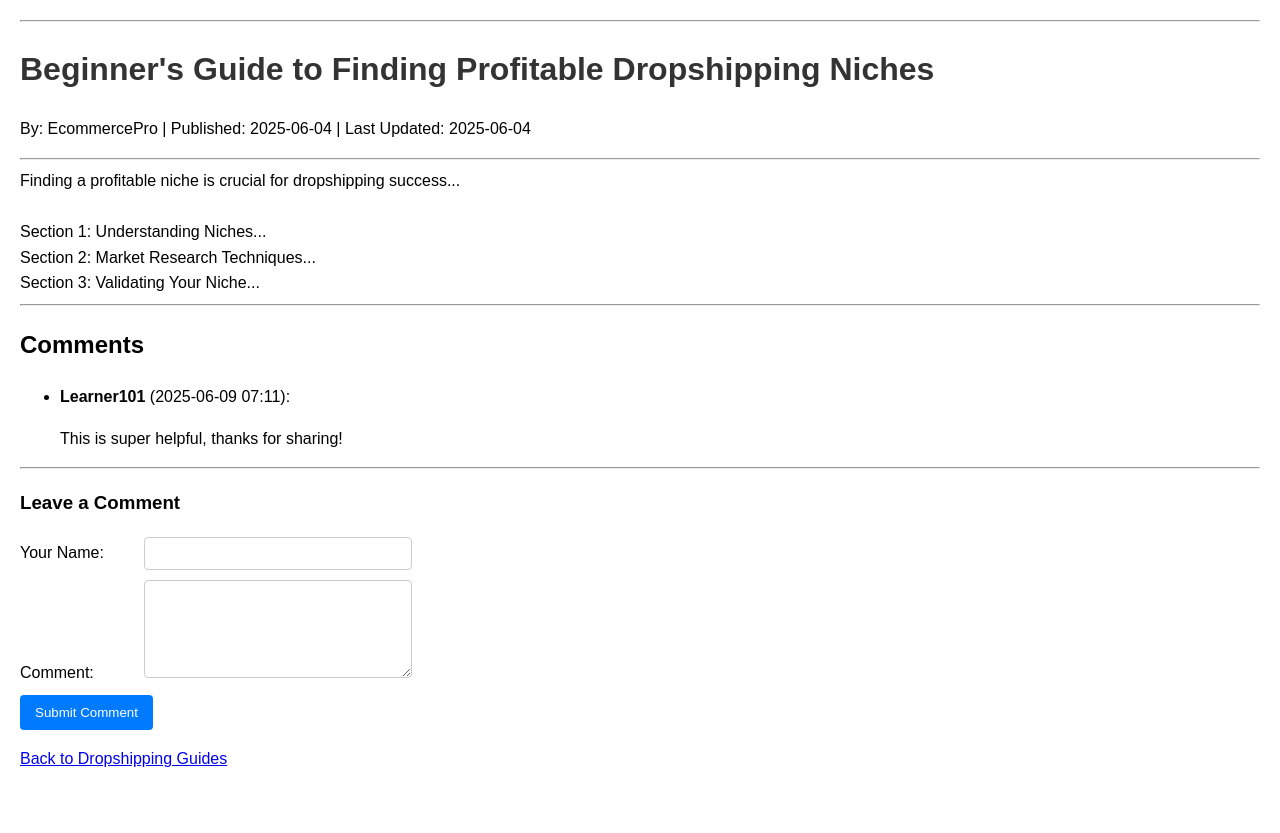
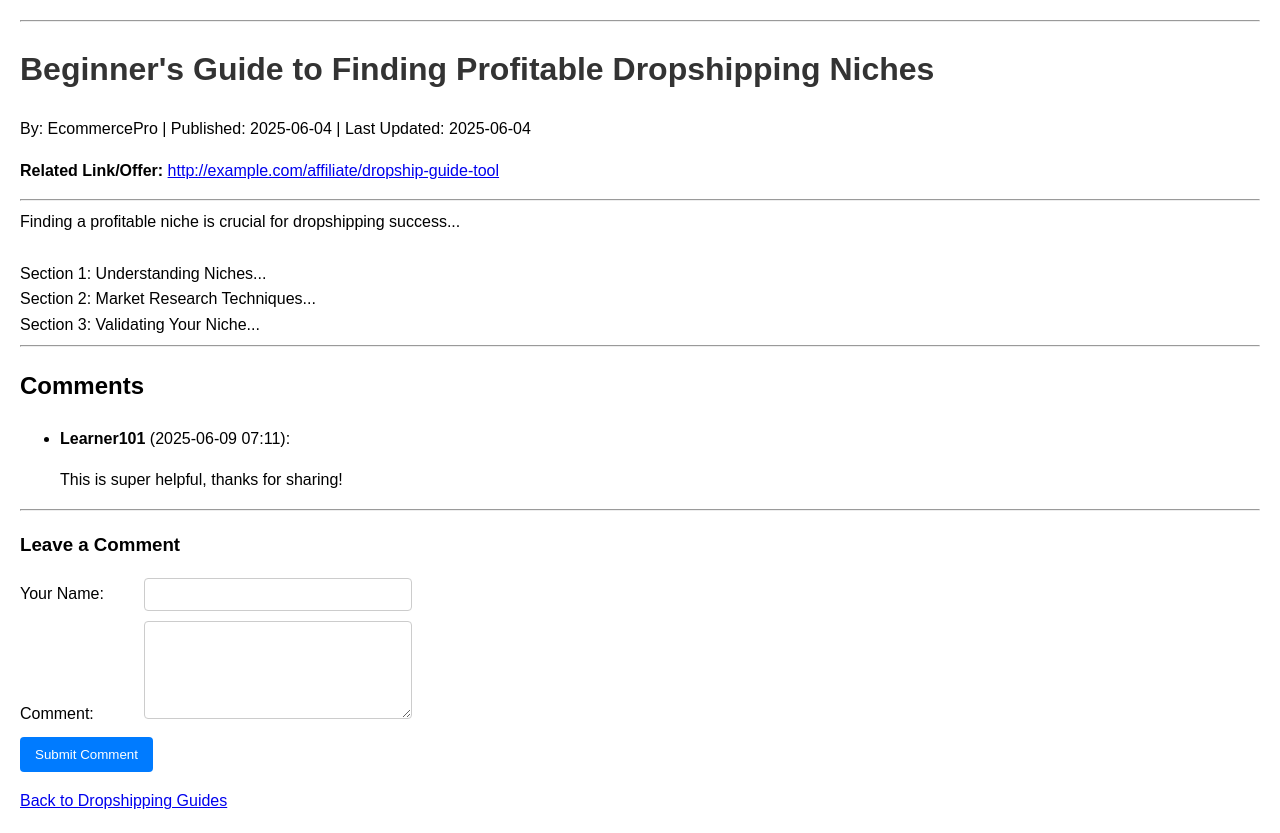
Before and after one commit to GYFX35/Finances, a Flask app: page /dropshipping/guide/1 in a window 1280 px wide. Shown: the part 82-915 px from the top of the page. Before the commit the page ends 849 px from the top, so only its background shows below. Run offline with Flask 3, Linux system fonts and the light colour scheme.

Commit message:
feat: Add optional affiliate link field to content types
This commit enhances the Product Blog Posts and Dropshipping Guides
features by adding an optional "Affiliate Link" field. You can now
provide an affiliate link when creating or editing these content types,
and this link will be displayed on the respective detail pages.

Key changes:
- Updated data models (`product_blogs_db`, `dropshipping_guides_db`)
  in `app.py` to include an `affiliate_link` field in their sample data
  and to support it in their structure.
- Modified submission forms (`post_product_blog.html`, `post_guide.html`)
  to include an optional input field for the affiliate link.
- Updated backend logic (`post_new_product_blog`, `post_new_guide` routes
  in `app.py`) to process and store the submitted affiliate link.
- Updated detail view templates (`product_blog_detail.html`,
  `guide_detail.html`) to display the affiliate link if provided.

This feature allows content creators to more easily share relevant
affiliate links alongside their posts and guides. The platform itself
does not track these links or manage commissions.

```diff
--- a/app.py
+++ b/app.py
@@ -227,6 +227,7 @@ dropshipping_guides_db = {
         "title": "Beginner's Guide to Finding Profitable Dropshipping Niches",
         "content": "Finding a profitable niche is crucial for dropshipping success...\n\nSection 1: Understanding Niches...\nSection 2: Market Research Techniques...\nSection 3: Validating Your Niche...",
         "author_name": "EcommercePro",
+        "affiliate_link": "http://example.com/affiliate/dropship-guide-tool", # New field added
         "date_published": datetime.datetime.now() - datetime.timedelta(days=7),
         "last_updated": datetime.datetime.now() - datetime.timedelta(days=7),
         "comments": [
@@ -239,6 +240,28 @@ dropshipping_guides_db = {
     }
 }
 next_guide_id = 2 # Since we added guide_id 1
+
+# Product Blogs Data Model
+product_blogs_db = {
+    1: {
+        "post_id": 1, # Explicitly adding for clarity
+        "title": "In-Depth Review: The SuperWidget X2000 for Dropshippers",
+        "content": "The SuperWidget X2000 has been making waves in the dropshipping community...\n\n**Features:**\n- Feature A\n- Feature B\n\n**Pros:**\n- Pro 1\n- Pro 2\n\n**Cons:**\n- Con 1...",
+        "author_name": "GadgetGuru",
+        "product_name_focus": "SuperWidget X2000", # Optional field for the product name
+        "affiliate_link": "http://example.com/affiliate/superwidgetx2000",
+        "date_published": datetime.datetime.now() - datetime.timedelta(days=3),
+        "last_updated": datetime.datetime.now() - datetime.timedelta(days=3),
+        "comments": [
+            {
+                "author_name": "InterestedBuyer",
+                "text": "Thanks for the review! Does it integrate well with platform Y?",
+                "timestamp": datetime.datetime.now() - datetime.timedelta(days=1)
+            }
+        ]
+    }
+}
+next_product_blog_post_id = 2 # Since we added post_id 1
 
 @app.route('/')
 def hello_world():
@@ -942,6 +965,7 @@ def post_new_guide():
         title = request.form.get('title')
         author_name = request.form.get('author_name')
         content = request.form.get('content')
+        affiliate_link = request.form.get('affiliate_link', '') # Optional
 
         if not all([title, author_name, content]):
             abort(400, description="Title, author name, and content are required.")
@@ -954,6 +978,7 @@ def post_new_guide():
             "title": title,
             "content": content,
             "author_name": author_name,
+            "affiliate_link": affiliate_link if affiliate_link else "",
             "date_published": now,
             "last_updated": now, # Initially same as published
             "comments": []
@@ -1008,6 +1033,7 @@ def post_new_product_blog():
         title = request.form.get('title')
         author_name = request.form.get('author_name')
         product_name_focus = request.form.get('product_name_focus', '') # Optional
+        affiliate_link = request.form.get('affiliate_link', '') # Optional
         content = request.form.get('content')
 
         if not all([title, author_name, content]):
@@ -1022,6 +1048,7 @@ def post_new_product_blog():
             "content": content,
             "author_name": author_name,
             "product_name_focus": product_name_focus if product_name_focus else "",
+            "affiliate_link": affiliate_link if affiliate_link else "",
             "date_published": now,
             "last_updated": now, # Initially same as published
             "comments": []
--- a/templates/guide_detail.html
+++ b/templates/guide_detail.html
@@ -12,6 +12,13 @@
             Published: {{ guide.date_published.strftime('%Y-%m-%d') }} |
             Last Updated: {{ guide.last_updated.strftime('%Y-%m-%d') }}
         </p>
+
+        {% if guide.affiliate_link and guide.affiliate_link.strip() %}
+            <p>
+                <strong>Related Link/Offer:</strong>
+                <a href="{{ guide.affiliate_link }}" target="_blank" rel="noopener noreferrer">{{ guide.affiliate_link }}</a>
+            </p>
+        {% endif %}
 
         <hr>
         <article class="guide-content">
--- a/templates/post_guide.html
+++ b/templates/post_guide.html
@@ -14,6 +14,10 @@
             <input type="text" id="author_name" name="author_name" required>
         </div>
         <div>
+            <label for="affiliate_link">Affiliate Link (URL, optional):</label>
+            <input type="url" id="affiliate_link" name="affiliate_link" placeholder="https://example.com/guide-affiliate-link">
+        </div>
+        <div>
             <label for="content">Guide Content:</label>
             <textarea id="content" name="content" rows="15" required></textarea>
         </div>
--- a/templates/post_product_blog.html
+++ b/templates/post_product_blog.html
@@ -18,6 +18,10 @@
             <input type="text" id="product_name_focus" name="product_name_focus">
         </div>
         <div>
+            <label for="affiliate_link">Affiliate Link (URL, optional):</label>
+            <input type="url" id="affiliate_link" name="affiliate_link" placeholder="https://example.com/product-link">
+        </div>
+        <div>
             <label for="content">Blog Post Content:</label>
             <textarea id="content" name="content" rows="15" required></textarea>
         </div>
```
Also changed, not shown: templates/product_blog_detail.html (+7 -0 lines).
